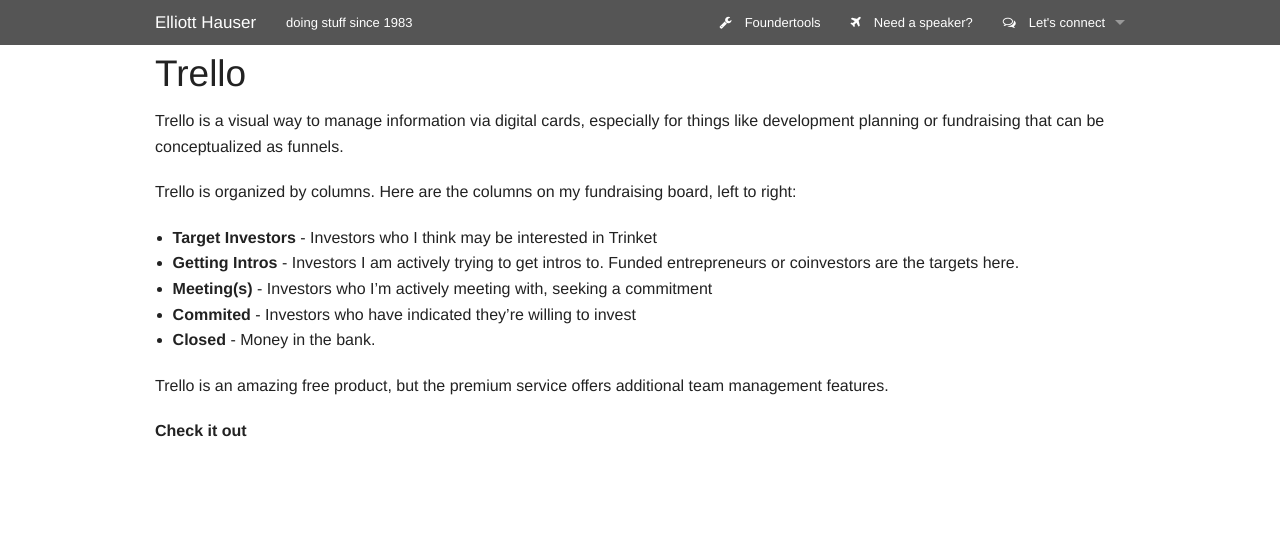
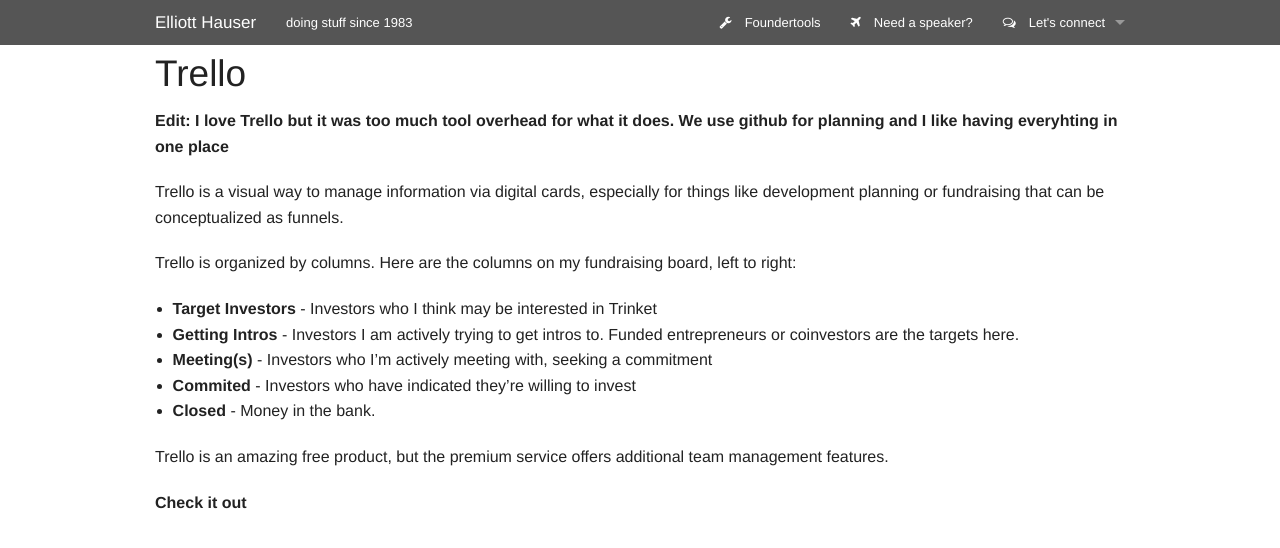
Before and after one commit to eah13/eah13.github.io, a Jekyll site: the page built from _posts/tools/2000-01-04-trello.md, in a window 1280 px wide. Shown: the top 548 px of the page. Built offline with Jekyll 4.4.1, drawn with Linux system fonts in a browser that asks for light colours; nearby versions of some CDN libraries.

Commit message:
Update and rename 2000-02-04-trello.md to 2000-01-04-trello.md

```diff
--- a/_posts/tools/2000-02-04-trello.md
+++ b/_posts/tools/2000-01-04-trello.md
@@ -3,6 +3,9 @@
 title: Trello
 link: https://trello.com/elliotthauser/recommend
 ---
+
+**Edit:  I love Trello but it was too much tool overhead for what it does.  We use github for planning and I like having
+everyhting in one place**
 
 Trello is a visual way to manage information via digital cards, especially for things like development planning or fundraising that can be conceptualized as funnels.
 
```
